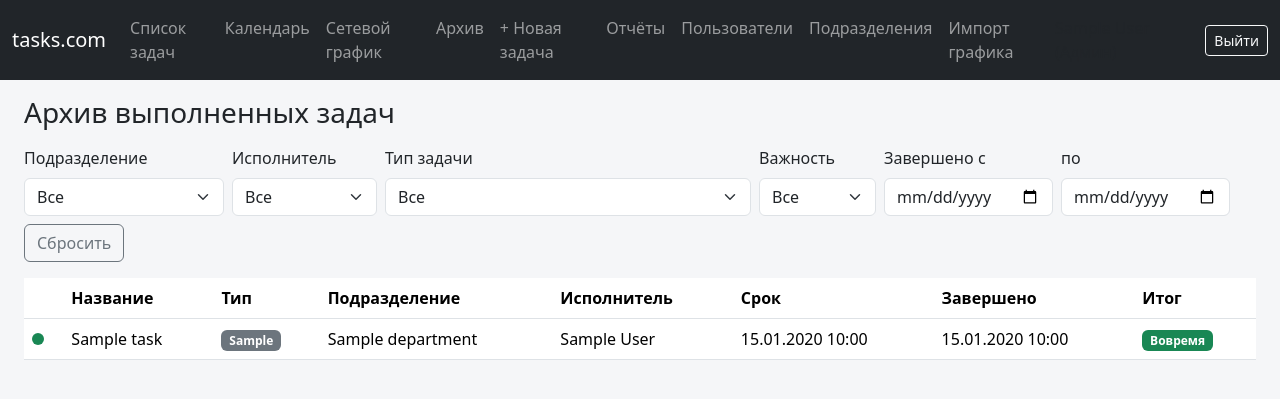
After one commit to kraushan-spec/site, a Flask app: page /tasks/archive in a window 1280 px wide. The commit adds this page. Shown: the top 399 px of the page. Run offline with Flask 3, Linux system fonts and the light colour scheme; a user stored in the database is signed in; tables that the repository leaves empty hold one stand-in row (values such as "Sample post"); some libraries are stand-ins or nearby versions.

Commit message:
Add archive, Excel/CSV reports, and split network schedule from tasks
- Archive: browsable list of completed tasks with the same role
  scoping and filters as the main list, plus a completion date range
  and an on-time/late badge (new Task.is_late property).
- Reports (admin/manager only): download completed-task stats for an
  arbitrary date range as Excel (department + employee sheets) or
  CSV, split by on-time vs late.
- "Network schedule" tasks now live on their own calendar-style page
  (/tasks/schedule) with an inline one-click complete action, and are
  excluded from the regular task list/calendar so day-to-day
  assignments ("поручения") aren't mixed in with the monthly schedule.
- Renamed the site to "tasks.com" in the title and navbar.

```diff
--- a/app/__init__.py
+++ b/app/__init__.py
@@ -27,11 +27,13 @@ def create_app(config_class=Config):
     from app.tasks import bp as tasks_bp
     from app.admin import bp as admin_bp
     from app.profile import bp as profile_bp
+    from app.reports import bp as reports_bp
 
     app.register_blueprint(auth_bp)
     app.register_blueprint(tasks_bp)
     app.register_blueprint(admin_bp)
     app.register_blueprint(profile_bp)
+    app.register_blueprint(reports_bp)
 
     from flask import redirect, url_for
 
--- a/app/forms.py
+++ b/app/forms.py
@@ -1,8 +1,8 @@
 from flask_wtf import FlaskForm
 from flask_wtf.file import FileField
 from wtforms import (
-    BooleanField, DateTimeField, PasswordField, SelectField, StringField,
-    SubmitField, TextAreaField,
+    BooleanField, DateField, DateTimeField, PasswordField, SelectField,
+    StringField, SubmitField, TextAreaField,
 )
 from wtforms.validators import DataRequired, Length, Optional
 
@@ -68,3 +68,10 @@ class ImportScheduleForm(FlaskForm):
     year = SelectField("Год", coerce=int)
     month = SelectField("Месяц", coerce=int, choices=MONTH_LABELS)
     submit_btn = SubmitField("Импортировать")
+
+
+class ReportForm(FlaskForm):
+    date_from = DateField("С", validators=[DataRequired()])
+    date_to = DateField("По", validators=[DataRequired()])
+    format = SelectField("Формат", choices=[("xlsx", "Excel (.xlsx)"), ("csv", "CSV")])
+    submit_btn = SubmitField("Скачать отчёт")
--- a/app/models.py
+++ b/app/models.py
@@ -154,6 +154,10 @@ class Task(db.Model):
         return STATUS_IN_PROGRESS
 
     @property
+    def is_late(self):
+        return bool(self.is_done and self.completed_at and self.completed_at > self.deadline)
+
+    @property
     def status_label(self):
         return STATUS_LABELS[self.status]
 
--- /dev/null
+++ b/app/reports.py
@@ -0,0 +1,80 @@
+import io
+from datetime import datetime, time
+
+import pandas as pd
+from flask import Blueprint, render_template, send_file
+from flask_login import current_user
+
+from app.decorators import roles_required
+from app.forms import ReportForm
+from app.models import ROLE_ADMIN, ROLE_MANAGER, Task
+
+bp = Blueprint("reports", __name__, url_prefix="/reports")
+
+COLUMN_LABELS = {
+    "department": "Подразделение",
+    "employee": "Сотрудник",
+    "on_time_count": "Вовремя",
+    "late_count": "Просрочено",
+    "total": "Всего",
+}
+
+
+def _aggregate(df, group_cols):
+    result_cols = group_cols + ["on_time_count", "late_count", "total"]
+    if df.empty:
+        return pd.DataFrame(columns=result_cols)
+
+    grouped = df.groupby(group_cols)["on_time"].agg(on_time_count="sum", total="count").reset_index()
+    grouped["late_count"] = grouped["total"] - grouped["on_time_count"]
+    return grouped[result_cols]
+
+
+@bp.route("", methods=["GET", "POST"])
+@roles_required(ROLE_ADMIN, ROLE_MANAGER)
+def view_reports():
+    form = ReportForm()
+
+    if form.validate_on_submit():
+        date_from = datetime.combine(form.date_from.data, time.min)
+        date_to = datetime.combine(form.date_to.data, time.max)
+
+        query = Task.query.filter(
+            Task.is_done.is_(True),
+            Task.completed_at >= date_from,
+            Task.completed_at <= date_to,
+        )
+        if current_user.role == ROLE_MANAGER:
+            query = query.filter(Task.department_id == current_user.department_id)
+
+        rows = [
+            {
+                "department": task.department.name if task.department else "—",
+                "employee": task.assignee.full_name if task.assignee else "—",
+                "on_time": not task.is_late,
+            }
+            for task in query.all()
+        ]
+        df = pd.DataFrame(rows, columns=["department", "employee", "on_time"])
+
+        by_department = _aggregate(df, ["department"]).rename(columns=COLUMN_LABELS)
+        by_employee = _aggregate(df, ["department", "employee"]).rename(columns=COLUMN_LABELS)
+
+        filename_base = f"otchet_{form.date_from.data.isoformat()}_{form.date_to.data.isoformat()}"
+        buffer = io.BytesIO()
+
+        if form.format.data == "csv":
+            by_employee.to_csv(buffer, index=False, encoding="utf-8-sig")
+            mimetype = "text/csv"
+            filename = f"{filename_base}.csv"
+        else:
+            with pd.ExcelWriter(buffer, engine="openpyxl") as writer:
+                by_department.to_excel(writer, sheet_name="По подразделениям", index=False)
+                by_employee.to_excel(writer, sheet_name="По сотрудникам", index=False)
+            mimetype = "application/vnd.openxmlformats-officedocument.spreadsheetml.sheet"
+            filename = f"{filename_base}.xlsx"
+
+        buffer.seek(0)
+        return send_file(buffer, mimetype=mimetype, as_attachment=True, download_name=filename)
+
+    return render_template("reports.html", form=form)
--- a/app/templates/base.html
+++ b/app/templates/base.html
@@ -3,7 +3,7 @@
 <head>
   <meta charset="utf-8">
   <meta name="viewport" content="width=device-width, initial-scale=1">
-  <title>{% block title %}Контроль поручений{% endblock %}</title>
+  <title>{% block title %}tasks.com{% endblock %}</title>
   <link rel="stylesheet" href="{{ url_for('static', filename='vendor/bootstrap/css/bootstrap.min.css') }}">
   <link rel="stylesheet" href="{{ url_for('static', filename='css/style.css') }}">
   {% block head %}{% endblock %}
@@ -11,7 +11,7 @@
 <body>
 <nav class="navbar navbar-expand-lg navbar-dark bg-dark mb-3">
   <div class="container-fluid">
-    <a class="navbar-brand" href="{{ url_for('tasks.list_tasks') }}">Контроль поручений</a>
+    <a class="navbar-brand" href="{{ url_for('tasks.list_tasks') }}">tasks.com</a>
     <button class="navbar-toggler" type="button" data-bs-toggle="collapse" data-bs-target="#nav">
       <span class="navbar-toggler-icon"></span>
     </button>
@@ -20,8 +20,11 @@
       <ul class="navbar-nav me-auto">
         <li class="nav-item"><a class="nav-link" href="{{ url_for('tasks.list_tasks') }}">Список задач</a></li>
         <li class="nav-item"><a class="nav-link" href="{{ url_for('tasks.calendar_view') }}">Календарь</a></li>
+        <li class="nav-item"><a class="nav-link" href="{{ url_for('tasks.schedule_view') }}">Сетевой график</a></li>
+        <li class="nav-item"><a class="nav-link" href="{{ url_for('tasks.archive_view') }}">Архив</a></li>
         {% if current_user.role in ('admin', 'manager') %}
         <li class="nav-item"><a class="nav-link" href="{{ url_for('tasks.new_task') }}">+ Новая задача</a></li>
+        <li class="nav-item"><a class="nav-link" href="{{ url_for('reports.view_reports') }}">Отчёты</a></li>
         {% endif %}
         {% if current_user.role == 'admin' %}
         <li class="nav-item"><a class="nav-link" href="{{ url_for('admin.users') }}">Пользователи</a></li>
--- /dev/null
+++ b/app/templates/tasks/archive.html
@@ -0,0 +1,96 @@
+{% extends "base.html" %}
+{% block title %}Архив{% endblock %}
+{% block content %}
+<h3 class="mb-3">Архив выполненных задач</h3>
+
+<form method="get" class="row g-2 mb-3 align-items-end">
+  {% if departments %}
+  <div class="col-auto">
+    <label class="form-label">Подразделение</label>
+    <select name="department_id" class="form-select" onchange="this.form.submit()">
+      <option value="">Все</option>
+      {% for d in departments %}
+      <option value="{{ d.id }}" {% if filters.department_id == d.id %}selected{% endif %}>{{ d.name }}</option>
+      {% endfor %}
+    </select>
+  </div>
+  {% endif %}
+  <div class="col-auto">
+    <label class="form-label">Исполнитель</label>
+    <select name="assignee_id" class="form-select" onchange="this.form.submit()">
+      <option value="">Все</option>
+      {% for u in users %}
+      <option value="{{ u.id }}" {% if filters.assignee_id == u.id %}selected{% endif %}>{{ u.full_name }}</option>
+      {% endfor %}
+    </select>
+  </div>
+  <div class="col-auto">
+    <label class="form-label">Тип задачи</label>
+    <select name="task_type" class="form-select" onchange="this.form.submit()">
+      <option value="">Все</option>
+      {% for key, label in task_types.items() %}
+      <option value="{{ key }}" {% if filters.task_type == key %}selected{% endif %}>{{ label }}</option>
+      {% endfor %}
+    </select>
+  </div>
+  <div class="col-auto">
+    <label class="form-label">Важность</label>
+    <select name="importance" class="form-select" onchange="this.form.submit()">
+      <option value="">Все</option>
+      {% for key, label in IMPORTANCE_LABELS.items() %}
+      <option value="{{ key }}" {% if filters.importance == key %}selected{% endif %}>{{ label }}</option>
+      {% endfor %}
+    </select>
+  </div>
+  <div class="col-auto">
+    <label class="form-label">Завершено с</label>
+    <input type="date" name="date_from" class="form-control" value="{{ filters.date_from or '' }}" onchange="this.form.submit()">
+  </div>
+  <div class="col-auto">
+    <label class="form-label">по</label>
+    <input type="date" name="date_to" class="form-control" value="{{ filters.date_to or '' }}" onchange="this.form.submit()">
+  </div>
+  <div class="col-auto">
+    <a href="{{ url_for('tasks.archive_view') }}" class="btn btn-outline-secondary">Сбросить</a>
+  </div>
+</form>
+
+<div class="table-responsive">
+<table class="table table-hover align-middle">
+  <thead>
+    <tr>
+      <th></th>
+      <th>Название</th>
+      <th>Тип</th>
+      <th>Подразделение</th>
+      <th>Исполнитель</th>
+      <th>Срок</th>
+      <th>Завершено</th>
+      <th>Итог</th>
+    </tr>
+  </thead>
+  <tbody>
+    {% for task in tasks %}
+    <tr class="cursor-pointer" onclick="window.location='{{ url_for('tasks.view_task', task_id=task.id) }}'">
+      <td><span class="status-dot status-{{ 'danger' if task.is_late else 'success' }}"></span></td>
+      <td>{{ task.title }}</td>
+      <td><span class="badge bg-{{ task.task_type_color }}">{{ task.task_type_label }}</span></td>
+      <td>{{ task.department.name }}</td>
+      <td>{{ task.assignee.full_name }}</td>
+      <td>{{ task.deadline.strftime("%d.%m.%Y %H:%M") }}</td>
+      <td>{{ task.completed_at.strftime("%d.%m.%Y %H:%M") if task.completed_at else "—" }}</td>
+      <td>
+        {% if task.is_late %}
+        <span class="badge bg-danger">Просрочено</span>
+        {% else %}
+        <span class="badge bg-success">Вовремя</span>
+        {% endif %}
+      </td>
+    </tr>
+    {% else %}
+    <tr><td colspan="8" class="text-center text-muted py-4">Завершённых задач нет</td></tr>
+    {% endfor %}
+  </tbody>
+</table>
+</div>
+{% endblock %}
```
Also changed, not shown: app/tasks.py (+111 -5 lines), app/templates/reports.html (added, +30 -0 lines), app/templates/tasks/schedule.html (added, +53 -0 lines).
